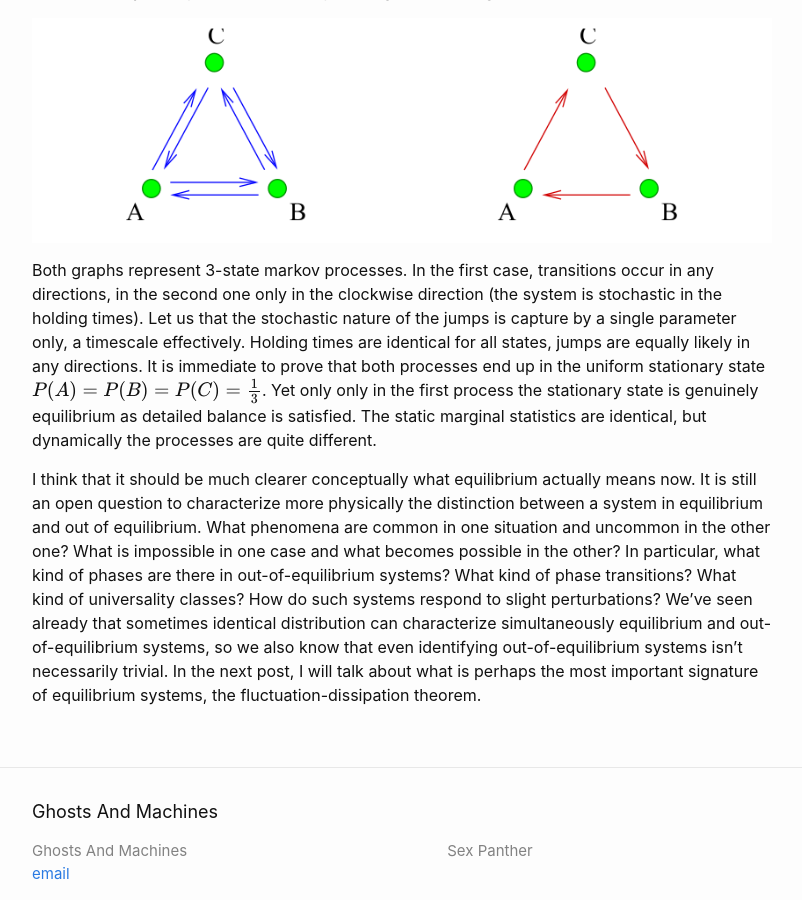
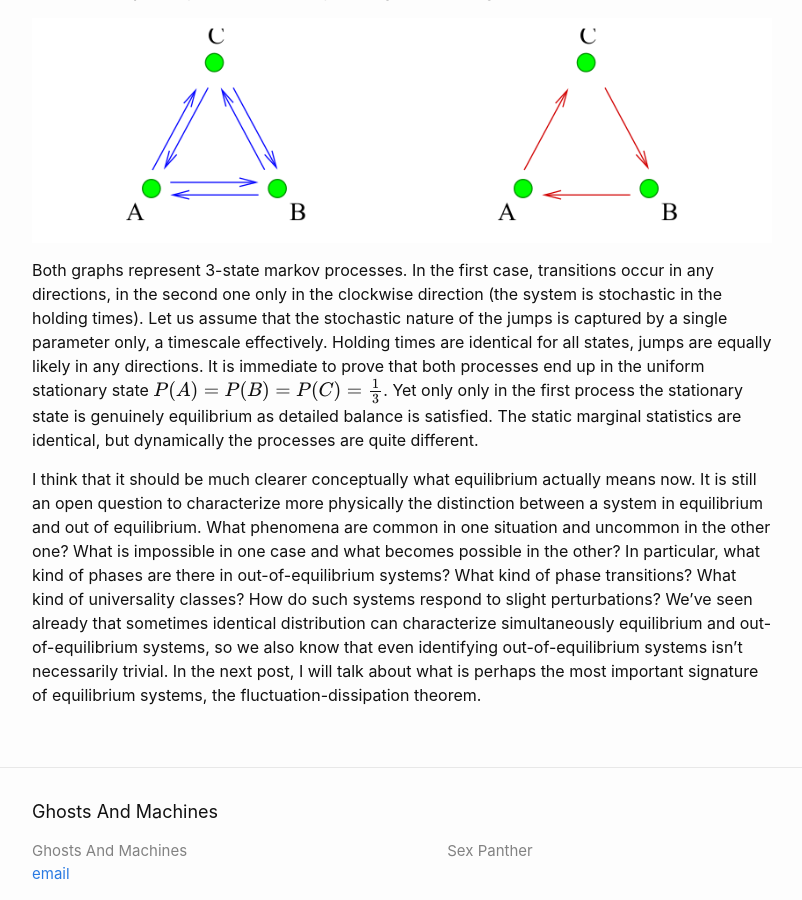
Before and after one commit to ghostsandmachines/ghostsandmachines.github.io, a Jekyll site: the page built from _posts/2019-03-09-non-eq-stat-mech-I.md, in a window 1280 px wide and 900 px high, scrolled down 3041 px. Shown: the whole window, without its empty margins (238-1040 px from the left). Built offline with Jekyll 4.4.1, drawn with Linux system fonts in a browser that asks for light colours; formulas are drawn with MathJax 3; comment, search, counter and statistics services are not loaded.

Commit message:
non-eq-series-I-corrections

```diff
--- a/_posts/2019-03-09-non-eq-stat-mech-I.md
+++ b/_posts/2019-03-09-non-eq-stat-mech-I.md
@@ -97,6 +97,6 @@ An elementary example of the second point is given in the figure below.
 <img src="{{ site.url }}/img/irreversibility.png" alt="irreversibility">
 </figure>
 
-Both graphs represent 3-state markov processes. In the first case, transitions occur in any directions, in the second one only in the clockwise direction (the system is stochastic in the holding times). Let us that the stochastic nature of the jumps is capture by a single parameter only, a timescale effectively. Holding times are identical for all states, jumps are equally likely in any directions. It is immediate to prove that both processes end up in the uniform stationary state $P(A) = P(B) = P(C) = \frac{1}{3}$. Yet only only in the first process the stationary state is genuinely equilibrium as detailed balance is satisfied. The static marginal statistics are identical, but dynamically the processes are quite different.
+Both graphs represent 3-state markov processes. In the first case, transitions occur in any directions, in the second one only in the clockwise direction (the system is stochastic in the holding times). Let us assume that the stochastic nature of the jumps is captured by a single parameter only, a timescale effectively. Holding times are identical for all states, jumps are equally likely in any directions. It is immediate to prove that both processes end up in the uniform stationary state $P(A) = P(B) = P(C) = \frac{1}{3}$. Yet only only in the first process the stationary state is genuinely equilibrium as detailed balance is satisfied. The static marginal statistics are identical, but dynamically the processes are quite different.
 
 I think that it should be much clearer conceptually what equilibrium actually means now. It is still an open question to characterize more physically the distinction between a system in equilibrium and out of equilibrium. What phenomena are common in one situation and uncommon in the other one? What is impossible in one case and what becomes possible in the other? In particular, what kind of phases are there in out-of-equilibrium systems? What kind of phase transitions? What kind of universality classes? How do such systems respond to slight perturbations? We've seen already that sometimes identical distribution can characterize simultaneously equilibrium and out-of-equilibrium systems, so we also know that even identifying out-of-equilibrium systems isn't necessarily trivial. In the next post, I will talk about what is perhaps the most important signature of equilibrium systems, the fluctuation-dissipation theorem.
```
